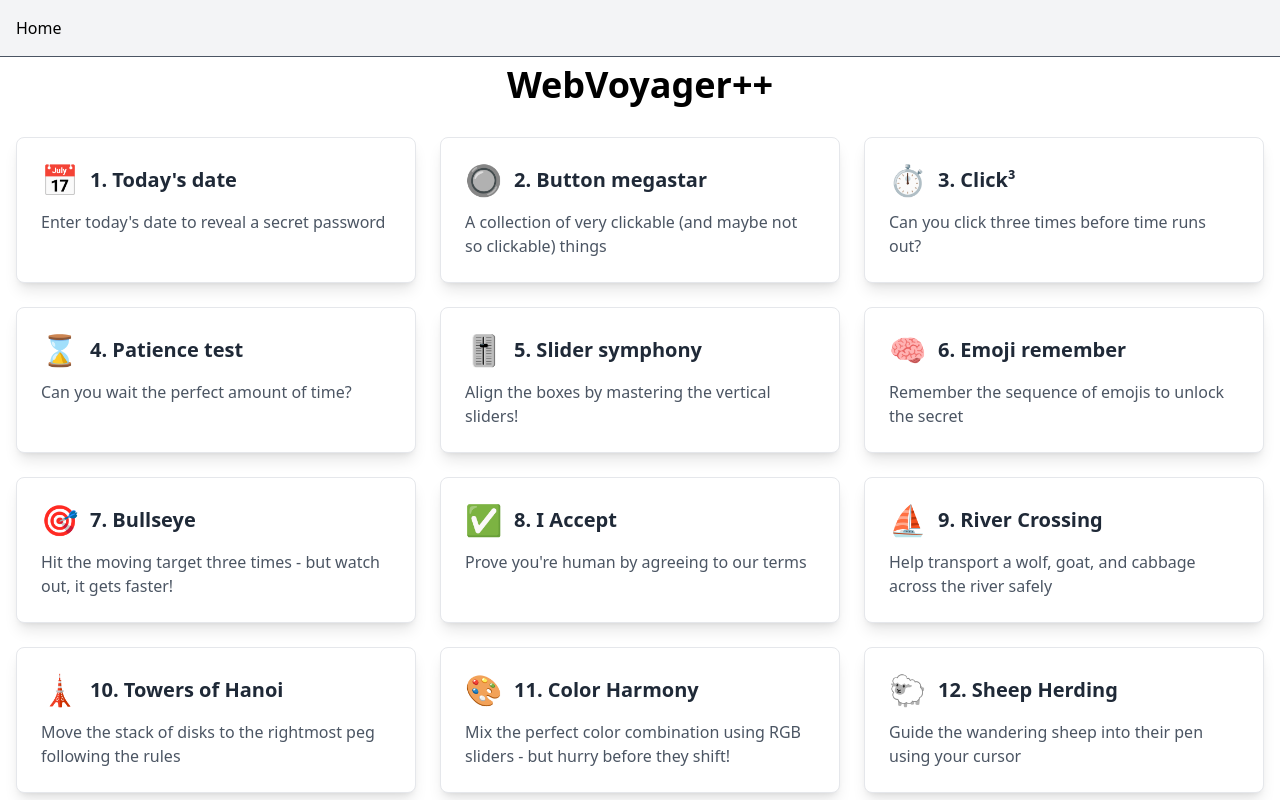
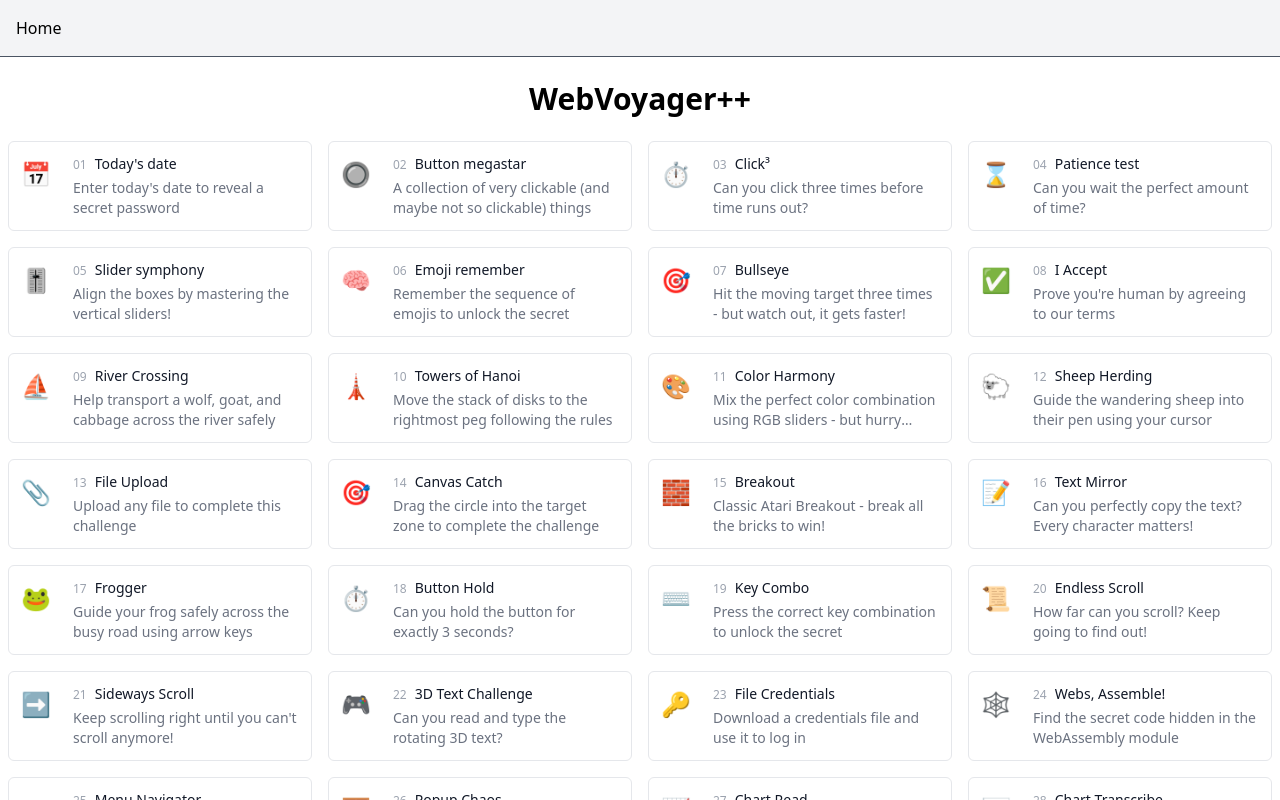
Before and after one commit to mattmazzola/webgames, a React (Vite) app in the folder webvoyagerplusplusfe/: page / in a window 1280 px wide. Shown: the top 800 px of the page. Built offline with nearby package versions, Linux system fonts and the light colour scheme.

Commit message:
Make home page nicer

```diff
--- a/webvoyagerplusplusfe/src/pages/Home.tsx
+++ b/webvoyagerplusplusfe/src/pages/Home.tsx
@@ -5,28 +5,33 @@ export default function Home() {
   const visibleRoutes = routes.filter((route) => !route.hidden);
 
   return (
-    <div className="container mx-auto px-4">
-      <h1 className="text-4xl font-bold mb-8 text-center">WebVoyager++</h1>
-      <div className="grid grid-cols-1 md:grid-cols-2 lg:grid-cols-3 gap-6">
+    <div className="container mx-auto px-2 py-4">
+      <h1 className="text-3xl font-bold mb-6 text-center">WebVoyager++</h1>
+      <div className="grid grid-cols-1 sm:grid-cols-2 lg:grid-cols-3 xl:grid-cols-4 gap-4">
         {visibleRoutes.map((route, index) => (
           <Link
             key={route.path}
             to={route.path}
-            className="block p-6 bg-white rounded-lg shadow-lg hover:shadow-xl transition-shadow duration-300 border border-gray-200 hover:border-blue-500"
+            className="group flex gap-3 p-3 bg-white hover:bg-gray-50 border border-gray-200 hover:border-blue-500 rounded-md transition-colors duration-200"
           >
-            <div className="flex items-center mb-3">
-              <span
-                className="text-3xl mr-3"
-                role="img"
-                aria-label={route.title}
-              >
+            <div className="shrink-0 w-10 flex items-start pt-1">
+              <span className="text-2xl" role="img" aria-label={route.title}>
                 {route.icon}
               </span>
-              <h2 className="text-xl font-semibold text-gray-800">
-                {index + 1}. {route.title}
-              </h2>
             </div>
-            <p className="text-gray-600">{route.description}</p>
+            <div>
+              <div className="flex items-baseline gap-2">
+                <span className="text-xs font-medium text-gray-400">
+                  {String(index + 1).padStart(2, "0")}
+                </span>
+                <h2 className="text-sm font-medium text-gray-900">
+                  {route.title}
+                </h2>
+              </div>
+              <p className="mt-1 text-sm text-gray-500 line-clamp-2">
+                {route.description}
+              </p>
+            </div>
           </Link>
         ))}
       </div>
```
